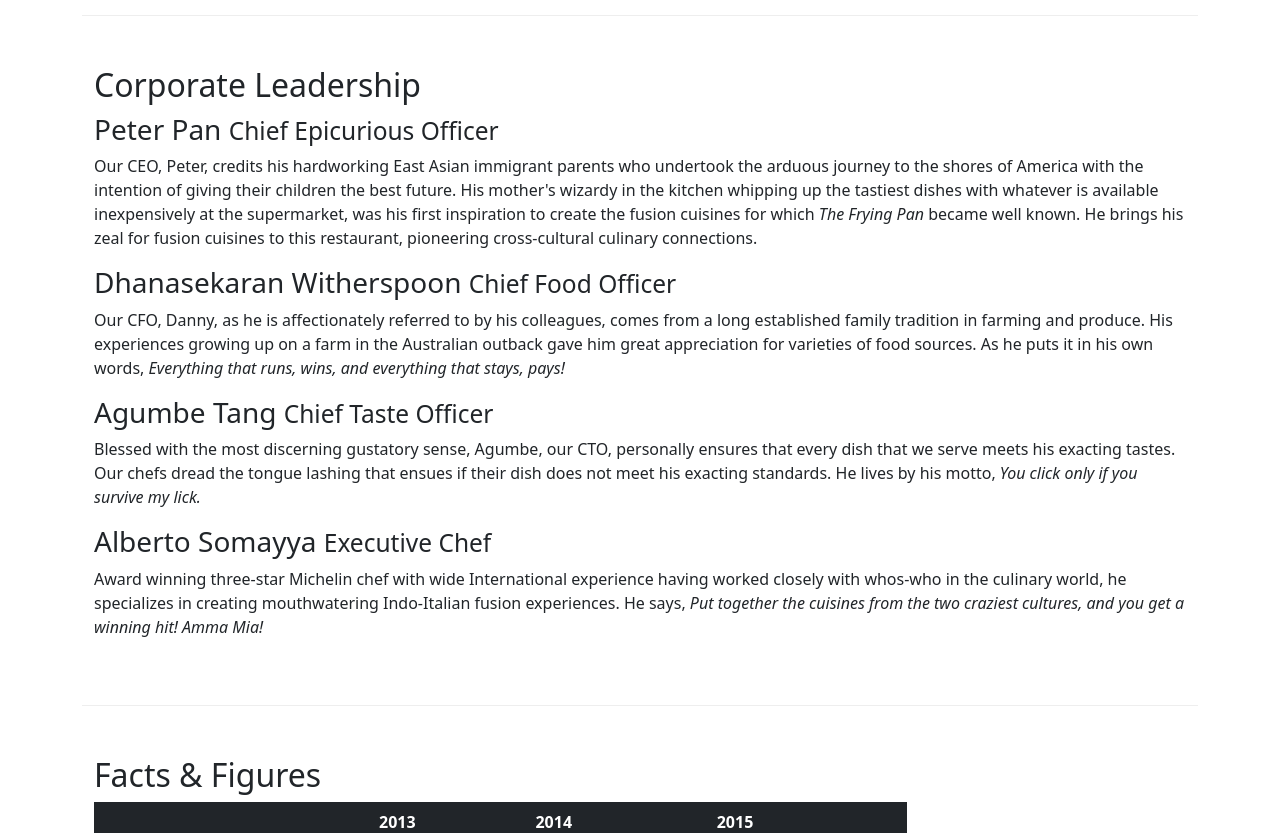
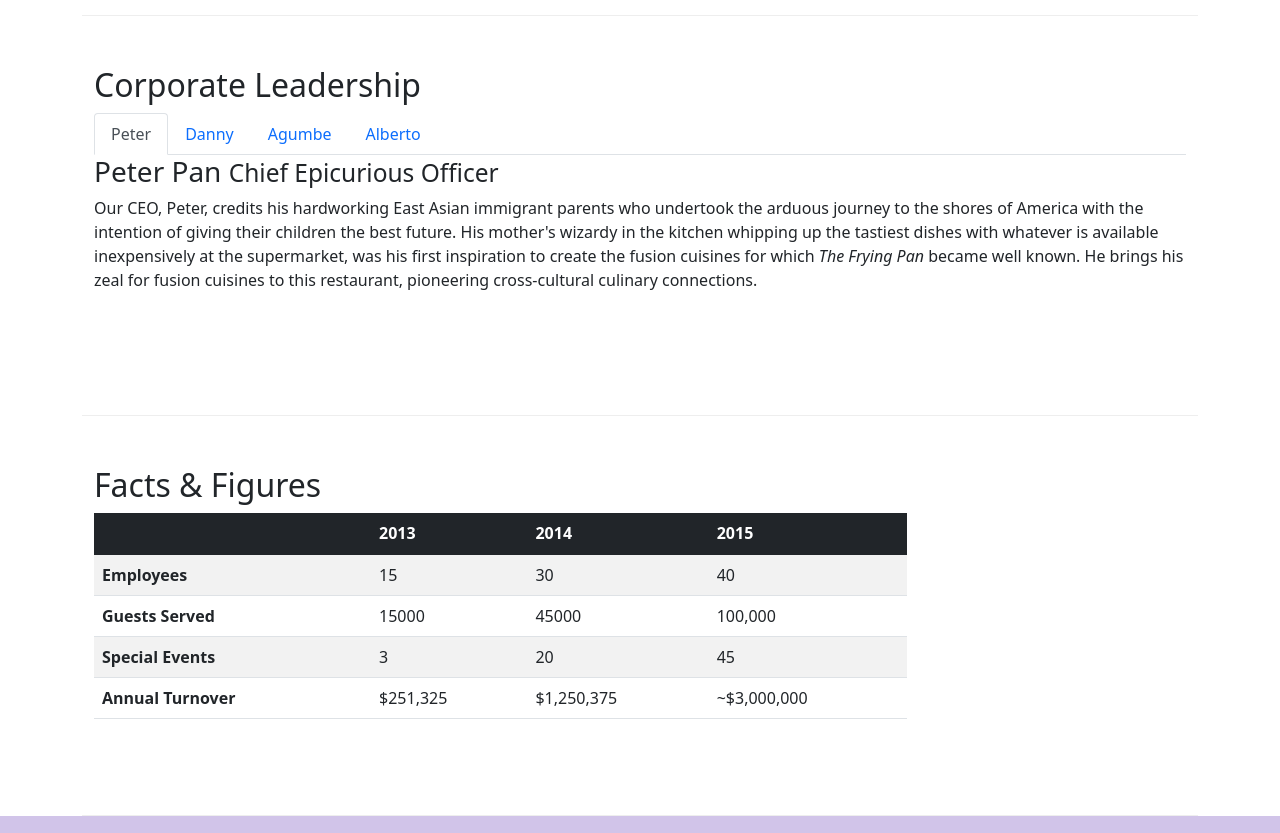
Before and after one commit to sora-k46/WebSandbox, a website: page fullstack_by_U_hongkong/aboutus.html in a window 1280 px wide. Shown: the part 950-1783 px from the top of the page. Drawn offline with nearby package versions, Linux system fonts and the light colour scheme.

Commit message:
add tabs to aboutus page

```diff
--- a/fullstack_by_U_hongkong/aboutus.html
+++ b/fullstack_by_U_hongkong/aboutus.html
@@ -106,6 +106,14 @@
         <div class="row row-content">
             <div class="col-12">
                 <h2>Corporate Leadership</h2>
+                <ul class="nav nav-tabs">
+                    <li class="nav-item"><a role="tab" href="#peter" class="nav-link active" data-bs-toggle="tab">Peter</a></li>
+                    <li class="nav-item"><a role="tab" href="#danny" class="nav-link" data-bs-toggle="tab">Danny</a></li>
+                    <li class="nav-item"><a role="tab" href="#agumbe" class="nav-link" data-bs-toggle="tab">Agumbe</a></li>
+                    <li class="nav-item"><a role="tab" href="#alberto" class="nav-link" data-bs-toggle="tab">Alberto</a></li>
+                </ul>
+                <div class="tab-content">
+                    <div class="tab-pane fade show active" role="tabpanel" id="peter">
                         <h3>Peter Pan <small>Chief Epicurious Officer</small></h3>
                         <p class="d-none d-sm-block">Our CEO, Peter, credits his hardworking East Asian immigrant parents who
                             undertook the arduous
@@ -115,6 +123,8 @@
                             <em>The Frying Pan</em> became well known. He brings his zeal for fusion cuisines to this
                             restaurant, pioneering cross-cultural culinary connections.
                         </p>
+                    </div>
+                    <div class="tab-pane fade" role="tabpanel" id="danny">
                         <h3>Dhanasekaran Witherspoon <small>Chief Food Officer</small></h3>
                         <p class="d-none d-sm-block">Our CFO, Danny, as he is affectionately referred to by his colleagues,
                             comes from a long established
@@ -122,18 +132,24 @@
                             outback gave him great appreciation for varieties of food sources. As he puts it in his own words,
                             <em>Everything that runs, wins, and everything that stays, pays!</em>
                         </p>
+                    </div>
+                    <div class="tab-pane fade" role="tabpanel" id="agumbe">
                         <h3>Agumbe Tang <small>Chief Taste Officer</small></h3>
                         <p class="d-none d-sm-block">Blessed with the most discerning gustatory sense, Agumbe, our CTO,
                             personally ensures that every dish
                             that we serve meets his exacting tastes. Our chefs dread the tongue lashing that ensues if their
                             dish does not meet his exacting standards. He lives by his motto, <em>You click only if you survive
                                 my lick.</em></p>
+                    </div>
+                    <div class="tab-pane fade" role="tabpanel" id="alberto">
                         <h3>Alberto Somayya <small>Executive Chef</small></h3>
                         <p class="d-none d-sm-block">Award winning three-star Michelin chef with wide International experience
                             having worked closely with
                             whos-who in the culinary world, he specializes in creating mouthwatering Indo-Italian fusion
                             experiences. He says, <em>Put together the cuisines from the two craziest cultures, and you get a
                                 winning hit! Amma Mia!</em></p>
+                    </div>
+                </div>
             </div>
         </div>
 
@@ -230,7 +246,7 @@
             </div>
         </div>
     </footer>
-
+    <script src="./node_modules/bootstrap/dist/js/bootstrap.bundle.min.js"></script>
 </body>
 
 </html>
```
Lines whose indentation alone changed are shown as unchanged.
